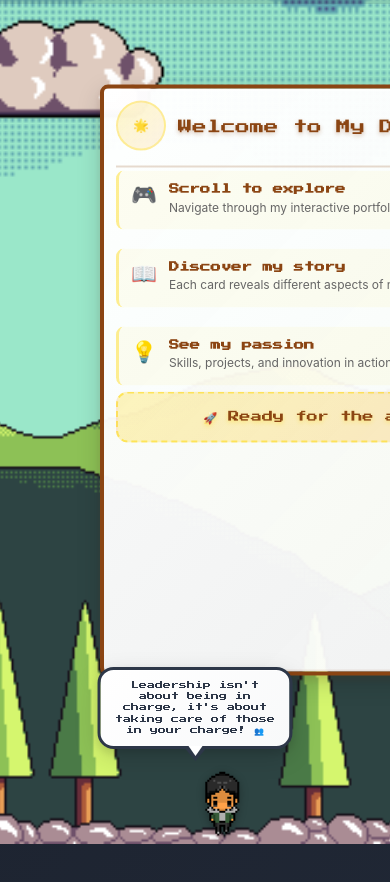
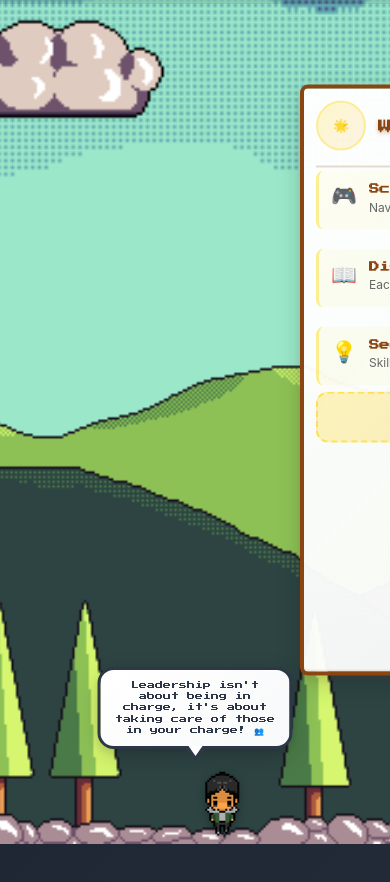
Before and after one commit to zapicojunredexter/portfolio, a React (Create React App) app: page / in a window 390 px wide. Shown: the top 882 px of the page. Built offline with nearby package versions, Linux system fonts and the light colour scheme.

Commit message:
set fixed width for fixing scroll

```diff
--- a/src/App.css
+++ b/src/App.css
@@ -753,9 +753,9 @@ body {
   /* Content Cards Mobile */
   .content-card {
     padding: 15px;
-    width: 60vw;
-    min-width: 250px;
-    max-width: 400px;
+    width: 500px;
+    min-width: 500px;
+    max-width: 500px;
     bottom: 100px;
   }
 
@@ -2848,9 +2848,9 @@ body {
   border: 4px solid #8B4513;
   border-radius: 8px;
   padding: 24px;
-  width: 40vw;
-  min-width: 300px;
-  max-width: 600px;
+  width: 500px;
+  min-width: 500px;
+  max-width: 500px;
   box-shadow:
     0 8px 24px rgba(0, 0, 0, 0.15),
     0 4px 8px rgba(139, 69, 19, 0.1),
@@ -2926,33 +2926,33 @@ body {
 .content-card:hover::before {
   left: 100%;
 }
-
+/* n card * 500 + n card * 300 + 300 */
 .welcome-card {
-  left: 5%;
+  left: 300px;
   animation-delay: 0s;
 }
 .about-card {
-  left: 45%;
+  left: 1100px;
   animation-delay: 0.5s;
 }
 .projects-card {
-  left: 85%;
+  left: 1900px;
   animation-delay: 1s;
 }
 .skills-card {
-  left: 125%;
+  left: 2700px;
   animation-delay: 1.5s;
 }
 .experience-card {
-  left: 165%;
+  left: 3500px;
   animation-delay: 2s;
 }
 .final-contact-card {
-  left: 205%;
+  left: 4300px;
   animation-delay: 2.5s;
 }
 .contact-form-card {
-  left: 245%;
+  left: 5100px;
   animation-delay: 1s;
 }
 
@@ -3064,11 +3064,11 @@ body {
   color: #4a5568;
 }
 
-/* Larger contact form card */
+/* Contact form card - consistent 500px width */
 .contact-form-card {
-  width: 40vw;
-  min-width: 350px;
-  max-width: 650px;
+  width: 500px;
+  min-width: 500px;
+  max-width: 500px;
 }
 
 .content-card p {
--- a/src/App.tsx
+++ b/src/App.tsx
@@ -353,20 +353,30 @@ function App() {
     };
   }, [textsToType]);
 
+  // Get device width
+  const [deviceWidth, setDeviceWidth] = useState<number>(typeof window !== 'undefined' ? window.innerWidth : 1920);
+
+  // Update device width on resize
+  useEffect(() => {
+    const handleResize = () => {
+      setDeviceWidth(window.innerWidth);
+    };
+
+    window.addEventListener('resize', handleResize);
+    return () => window.removeEventListener('resize', handleResize);
+  }, []);
+
   // Calculate game elements based on scroll with device-specific coefficients
   const getWorldOffsetCoefficient = () => {
-    // if (typeof window !== 'undefined') {
-    //   const width = window.innerWidth;
-    //   // Tablet range: 768px to 1024px
-    //   if (width <= 768) {
-    //     return -5000; // Tablet coefficient
-    //   }
-    //   if (width <= 1024) {
-    //     return -6500; // Tablet coefficient
-    //   }
-    // }
-    return -10500; // Default coefficient for desktop and mobile
+    // Fixed pixel positioning: furthest card at 4500px + card width (500px) + margin (200px) = 5200px
+    // Consistent 700px gaps between cards, 300px from left edge
+
+    console.log('Current device width:', deviceWidth);
+
+    // NOTE: ADJUST THIS VALUE TO CHANGE THE GAME WIDTH
+    return -5900 + (deviceWidth || 0);
   };
+  const gameWidth = getWorldOffsetCoefficient() * -1;
 
   const worldOffset = scrollProgress * getWorldOffsetCoefficient();
   const characterJump = Math.sin(scrollProgress * 20) * 5; // Bouncing effect
@@ -1039,8 +1049,8 @@ function App() {
         )}
       </div>
 
-      {/* Spacer div to enable scrolling - 7 sections including contact form */}
-      <div style={{ height: "1000vh" }}></div>
+      {/* Spacer div to enable scrolling - optimized for fixed 700px card gaps */}
+      <div style={{ height: `${gameWidth}px` }}></div>
     </div>
   );
 }
```
